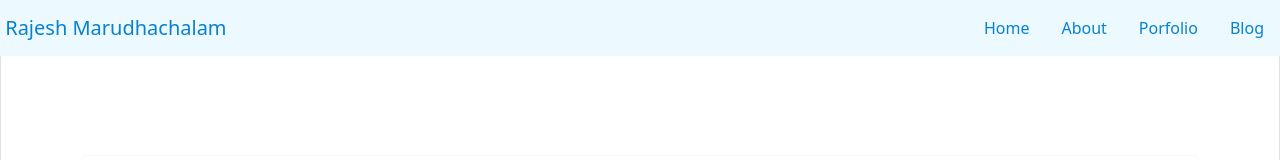
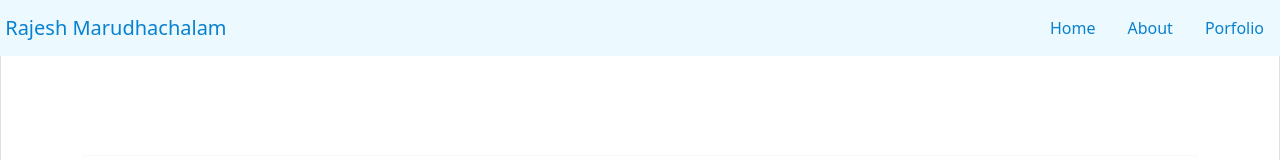
Before and after one commit to rajesh1804/rajesh1804.github.io, a React (Create React App) app: page / in a window 1280 px wide. Shown: the top 160 px of the page. Built offline with nearby package versions, Linux system fonts and the light colour scheme.

Commit message:
Update Navibar.js

```diff
--- a/src/components/navibar/Navibar.js
+++ b/src/components/navibar/Navibar.js
@@ -11,8 +11,8 @@ export default function Navibar(){
             <Nav.Link href="/#home" style={{color: 'rgb(8,129,208'}}>Home</Nav.Link>
             <Nav.Link href="/#about" style={{color: 'rgb(8,129,208)'}}>About</Nav.Link>
             <Nav.Link href="/#portfolio" style={{color: 'rgb(8,129,208)'}}>Porfolio</Nav.Link>
-            <Nav.Link href="/blog" style={{color: 'rgb(8,129,208)'}}>Blog</Nav.Link>
             {
+            // <Nav.Link href="/blog" style={{color: 'rgb(8,129,208)'}}>Blog</Nav.Link>
             // <Nav.Link href="https://github.com/rajesh1804" target="_blank" rel="noopener noreferrer"><GitHub /></Nav.Link>
             // <Nav.Link href="https://in.linkedin.com/in/rajeshm99" target="_blank" rel="noopener noreferrer"><LinkedIn /></Nav.Link>
             }
```
